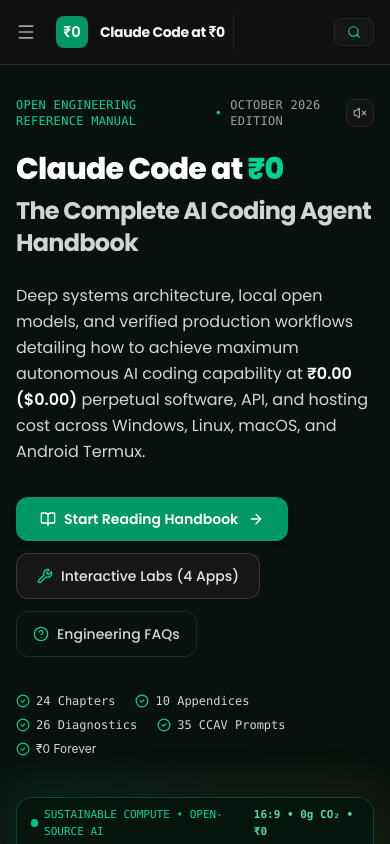
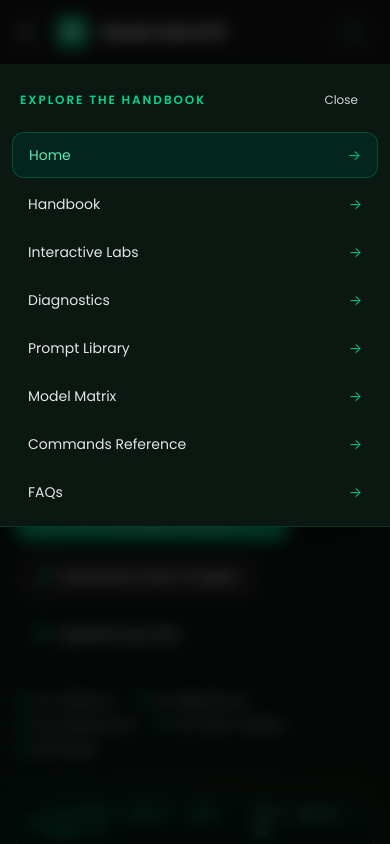
Before and after one commit to akhilalladi-code/REPO_AI_STUDIO_GOOGLE_WEBSITE_CLAUDE, a React (Vite) app: page / in a window 390 px wide. Both pictures are taken after a click on the button 26 px from the left and 32 px from the top of the page. Shown: the top 844 px of the page. Built offline with nearby package versions, Linux system fonts and the light colour scheme.

Commit message:
feat: add accessible mobile navigation across all site sections

```diff
--- a/src/components/Navbar.tsx
+++ b/src/components/Navbar.tsx
@@ -3,7 +3,7 @@
  * SPDX-License-Identifier: Apache-2.0
  */
 
-import React from 'react';
+import React, { useEffect, useState } from 'react';
 import {
   Home,
   Search,
@@ -40,14 +40,42 @@
   onOpenSearch,
   onToggleMobileMenu,
 }) => {
+  const [isMobileNavOpen, setIsMobileNavOpen] = useState(false);
+
+  useEffect(() => {
+    if (!isMobileNavOpen) return;
+    const previousOverflow = document.body.style.overflow;
+    document.body.style.overflow = 'hidden';
+    const handleKeyDown = (event: KeyboardEvent) => {
+      if (event.key === 'Escape') setIsMobileNavOpen(false);
+    };
+    document.addEventListener('keydown', handleKeyDown);
+    return () => {
+      document.removeEventListener('keydown', handleKeyDown);
+      document.body.style.overflow = previousOverflow;
+    };
+  }, [isMobileNavOpen]);
+
+  const mobileLinks: { tab: MainNavTab; label: string }[] = [
+    { tab: 'home', label: 'Home' },
+    { tab: 'docs', label: 'Handbook' },
+    { tab: 'projects', label: 'Interactive Labs' },
+    { tab: 'troubleshooting', label: 'Diagnostics' },
+    { tab: 'prompts', label: 'Prompt Library' },
+    { tab: 'models', label: 'Model Matrix' },
+    { tab: 'commands', label: 'Commands Reference' },
+    { tab: 'faqs', label: 'FAQs' },
+  ];
+
   return (
+    <>
     <header className="sticky top-0 z-40 w-full border-b border-neutral-800 bg-[#101211]/95 backdrop-blur-md">
       <div className="max-w-7xl mx-auto px-4 sm:px-6 lg:px-8 h-16 flex items-center justify-between gap-3 xl:gap-4">
         {/* Left Brand - Generous gap & divider before Home button */}
         <div className="flex items-center gap-3 shrink-0 mr-2 xl:mr-4 pr-2 xl:pr-4 border-r border-neutral-800/80">
           <button
             type="button"
-            onClick={onToggleMobileMenu}
+            onClick={() => activeTab === 'docs' ? onToggleMobileMenu() : setIsMobileNavOpen(true)}
             className="p-2 -ml-2 rounded-lg text-neutral-400 hover:bg-neutral-800 xl:hidden cursor-pointer shrink-0"
             aria-label="Open site navigation"
           >
@@ -185,5 +213,32 @@
         </div>
       </div>
     </header>
+    {isMobileNavOpen && (
+      <div className="fixed inset-0 z-50 xl:hidden bg-black/60 backdrop-blur-sm" role="dialog" aria-modal="true" aria-label="Site navigation" onClick={() => setIsMobileNavOpen(false)}>
+        <nav className="absolute inset-x-0 top-16 max-h-[calc(100vh-4rem)] overflow-y-auto border-b border-emerald-900/60 bg-[#0b1711] p-3 shadow-2xl" onClick={(event) => event.stopPropagation()} aria-label="Mobile site navigation">
+          <div className="mb-2 flex items-center justify-between px-2 py-2">
+            <span className="text-xs font-semibold uppercase tracking-[0.16em] text-emerald-400">Explore the handbook</span>
+            <button type="button" onClick={() => setIsMobileNavOpen(false)} className="rounded-lg px-3 py-2 text-xs text-neutral-300 hover:bg-neutral-800 focus-visible:outline-none focus-visible:ring-2 focus-visible:ring-emerald-500">Close</button>
+          </div>
+          <div className="grid grid-cols-1 sm:grid-cols-2 gap-1">
+            {mobileLinks.map((item) => (
+              <button
+                key={item.tab}
+                type="button"
+                onClick={() => {
+                  setIsMobileNavOpen(false);
+                  onSelectTab(item.tab);
+                }}
+                className={"flex items-center justify-between rounded-xl px-4 py-3 text-left text-sm transition-colors focus-visible:outline-none focus-visible:ring-2 focus-visible:ring-emerald-500 " + (activeTab === item.tab ? "bg-emerald-950/70 text-emerald-300 border border-emerald-700/50" : "text-neutral-200 hover:bg-neutral-900")}
+              >
+                <span>{item.label}</span>
+                <span className="text-emerald-500" aria-hidden="true">→</span>
+              </button>
+            ))}
+          </div>
+        </nav>
+      </div>
+    )}
+    </>
   );
 };
```
